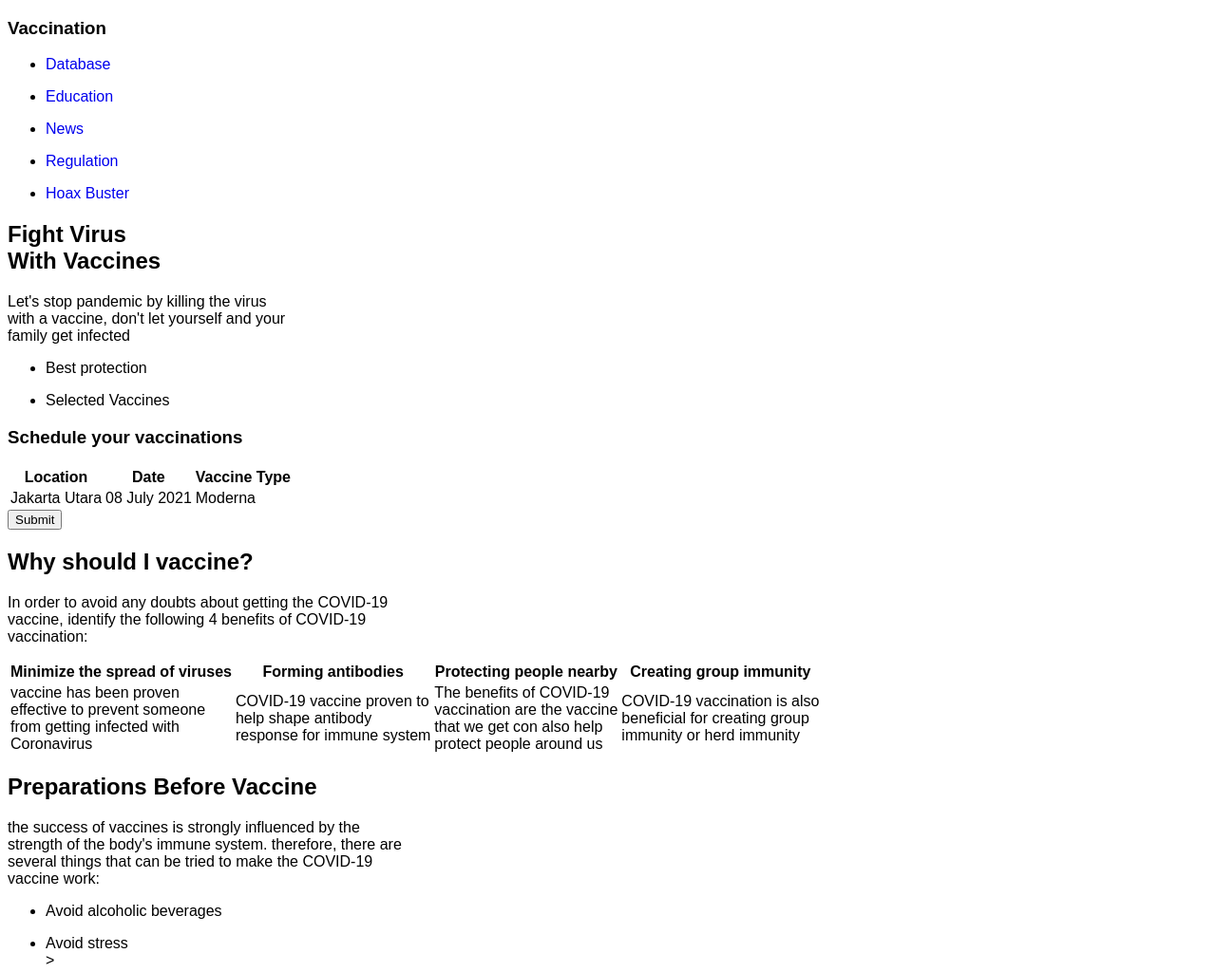
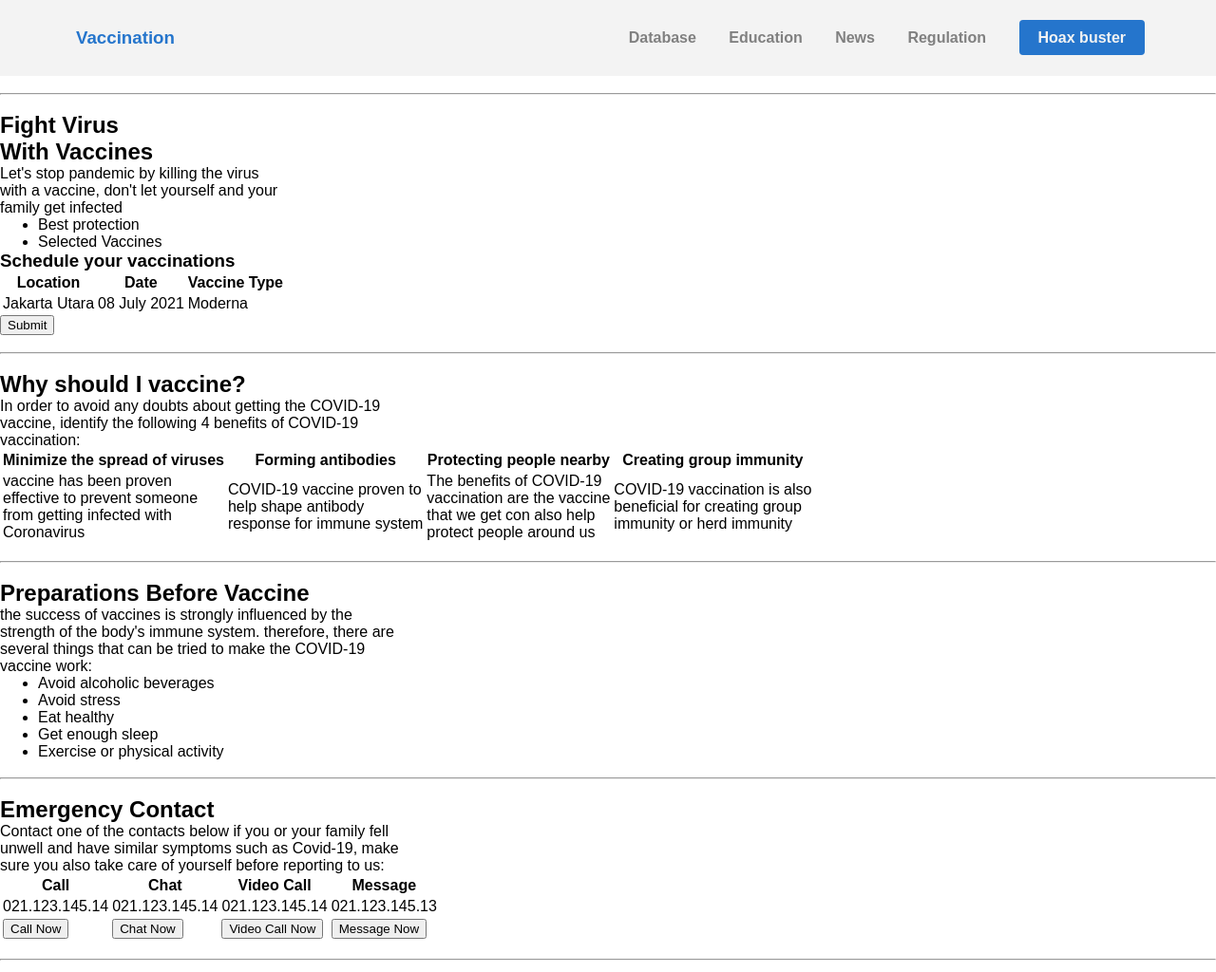
Before and after one commit to Gabriand/Practicas-CSS, a plain HTML site: page vacunacion.html in a window 1280 px wide. Shown: the top 1024 px of the page at 95% size. Drawn offline with Linux system fonts and the light colour scheme.

Commit message:
Agg design into head and small changes in code

```diff
--- a/desingV.css
+++ b/desingV.css
@@ -1,4 +1,73 @@
+/* colors primary
+    #2575cc blue
+    #eef3fa write bone
+
+    colors secondary
+    #85a8d1
+    #b9c2e2
+*/
+
 *{
     font-family: Arial, Helvetica, sans-serif;
     text-decoration: none;
+    margin: 0;
 }
+
+a {
+    text-decoration: none;
+    color: gray;
+}
+
+header{
+    display: flex;
+    justify-content: space-between;
+    min-height: 70px;
+    background-color: #f3f3f3;
+    align-items: center;
+    padding: 5px;
+    padding-right: 75px;
+}
+
+.inicio{
+    display: flex;
+    color: #2575cc;
+    align-items: center;
+    padding-left: 75px;
+    padding-right: 25px;
+}
+
+header h3{
+    font-weight: 700;
+}
+
+nav a{
+    font-weight: 700;
+    padding-right: 30px;
+}
+
+nav a:hover{
+    color: #85a8d1;
+}
+
+.btn1{
+    object-position: right;
+    border-radius: 4px;
+    border: none;
+    background-color: #2575cc;
+    color: #f3f3f3;
+    padding: 10px 20px 10px 20px;
+    font-weight: 600;
+}
+
+@media (max-width: 500px){
+    header{
+        flex-direction: column;
+        padding-left: 10px;
+    }
+
+    .inicio{
+        padding-top: 10px;
+        padding-bottom: 5px;
+    }
+
+}
--- a/vacunacion.html
+++ b/vacunacion.html
@@ -5,42 +5,30 @@
     <meta http-equiv="X-UA-Compatible" content="IE=edge">
     <meta name="viewport" content="width=device-width, initial-scale=1.0">
     <title>Vacunación</title>
+    <link rel="icon" href="./vacunaicon.png">
     <link rel="stylesheet" href="desingV.css">
 </head>
 <body>
-    <div>
+    <div class="contenedor">
         <header>
-            <h3>
-                Vaccination
-            </h3>
+            <a href="" class="inicio">
+                <h3>
+                    Vaccination
+                </h3>
+            </a>
+
             <nav>
-                <ul>
-                    <li>
-                        <a href="#">Database</a>
-                    </li>
-                </ul>
-                <ul>
-                    <li>
-                        <a href="#">Education</a>
-                    </li>
-                </ul>
-                <ul>
-                    <li>
-                        <a href="#">News</a>
-                    </li>
-                </ul>
-                <ul>
-                    <li>
-                        <a href="#">Regulation</a>
-                    </li>
-                </ul>
-                <ul>
-                    <li>
-                        <a href="#">Hoax Buster</a>
-                    </li>
-                </ul>
+                <a href="">Database</a>
+                <a href="">Education</a>
+                <a href="">News</a>
+                <a href="">Regulation</a>
+                <a class="btn1" href="">Hoax buster</a>
             </nav>
         </header>
+
+        <br>
+        <hr>
+        <br>
 
         <main>
             <section>
@@ -81,6 +69,10 @@
                     <input type="button" value="Submit">
                 </article>
             </section>
+
+            <br>
+            <hr>
+            <br>
 
             <section>
                 <h2>Why should I vaccine?</h2>
@@ -125,6 +117,10 @@
                 </table>
             </section>
 
+            <br>
+            <hr>
+            <br>
+
             <section>
                 <h2>Preparations Before Vaccine</h2>
 
@@ -144,7 +140,7 @@
                     <li>
                         Avoid stress
                     </li>
-                    <!-- Add p extended -->>
+                    <!-- Add p extended -->
                 </ul>
                 <ul>
                     <li>
@@ -162,6 +158,10 @@
                     </li>
                 </ul>
             </section>
+
+            <br>
+            <hr>
+            <br>
 
             <section>
                 <h2>Emergency Contact</h2>
@@ -211,6 +211,8 @@
             </section>
         </main>
 
+        <br>
+        <hr>
         <br>
 
         <footer>
```
